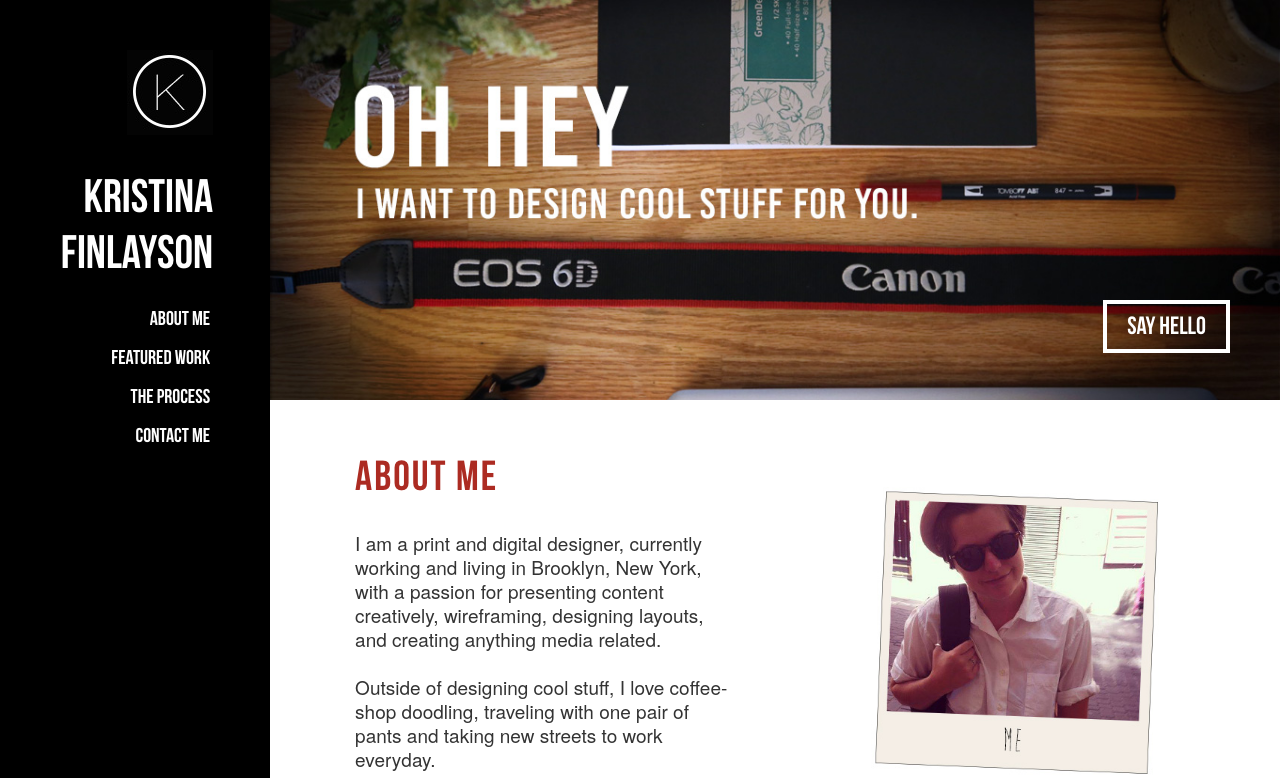
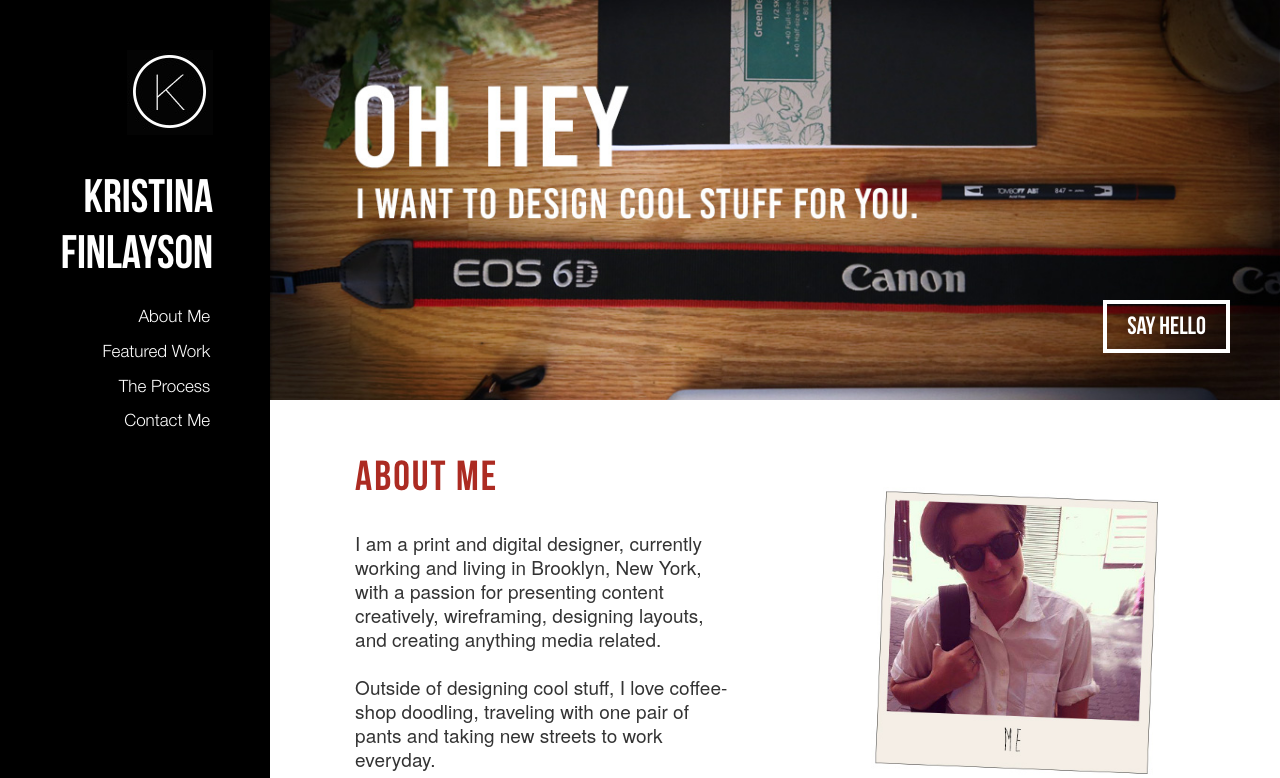
Before and after one commit to tmjam/tina-portfolio, a PHP site: page / in a window 1280 px wide. Shown: the top 778 px of the page. Run offline with PHP 8.4, Linux system fonts and the light colour scheme; some libraries are stand-ins or nearby versions; some web fonts are replaced.

Commit message:
Adding navigation to logo and updated navigation font.

```diff
--- a/css/main.css
+++ b/css/main.css
@@ -20,6 +20,11 @@
   font-family: 'HelveticaNeue';
   src: url('../fonts/HelveticaNeue.dfont');
 }
+@font-face {
+  font-family: 'HelveticaNeueLight';
+  src: url('../fonts/HelveticaNeue-Light.otf');
+}
+
 @font-face{
   font-family: 'BebasNeue';
   src: url('../fonts/BebasNeue.otf');
@@ -287,13 +292,13 @@ ul.bxslider li img {
     height: 1000px !important;
 }
 ul#navigation{
-  font-family: BebasNeue;
+  font-family: HelveticaNeueLight;
   list-style: none;
   text-align: right;
 }
 ul#navigation li{
   padding: 3px;
-  font-size: 2.0rem;
+  font-size: 1.7rem;
   color: #fdfdfd;
   cursor: pointer;
   margin: 5px;
--- a/index.php
+++ b/index.php
@@ -121,9 +121,9 @@
                             </div>
                             <nav>
                                 <ul id="navigation">
-                                    <li data-section="about">ABOUT ME</li>
-                                    <li data-section="featured">FEATURED WORK</li>
-                                    <li data-section="process">THE PROCESS</li>
+                                    <li data-section="about">About Me</li>
+                                    <li data-section="featured">Featured Work</li>
+                                    <li data-section="process">The Process</li>
                                     <li data-section="contact">Contact Me</li>
                                 </ul>
                             </nav>
--- a/js/main.js
+++ b/js/main.js
@@ -17,6 +17,13 @@
 				nextText: '<i class="glyphicon glyphicon-chevron-right"></i>',
 	  			prevText: '<i class="glyphicon glyphicon-chevron-left"></i>'
 			});
+
+			$('#profile-logo').click(function() {
+			        $('#module-container').animate({
+			          scrollTop: 0
+			        }, 1000);
+
+			  });
 
 			 $('.-accordion').asAccordion({
                  namespace: '-accordion',
```
Also changed, not shown: fonts/HelveticaNeue-Light.otf (added).
